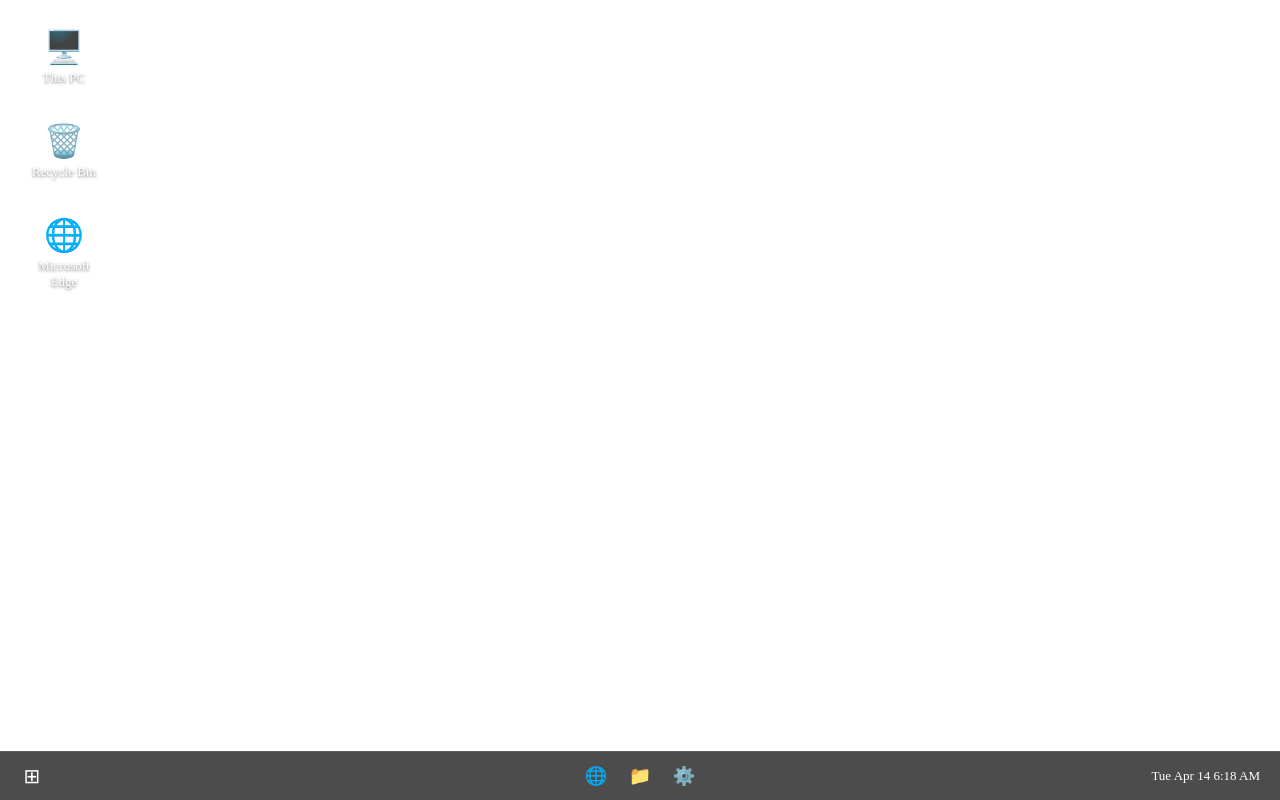
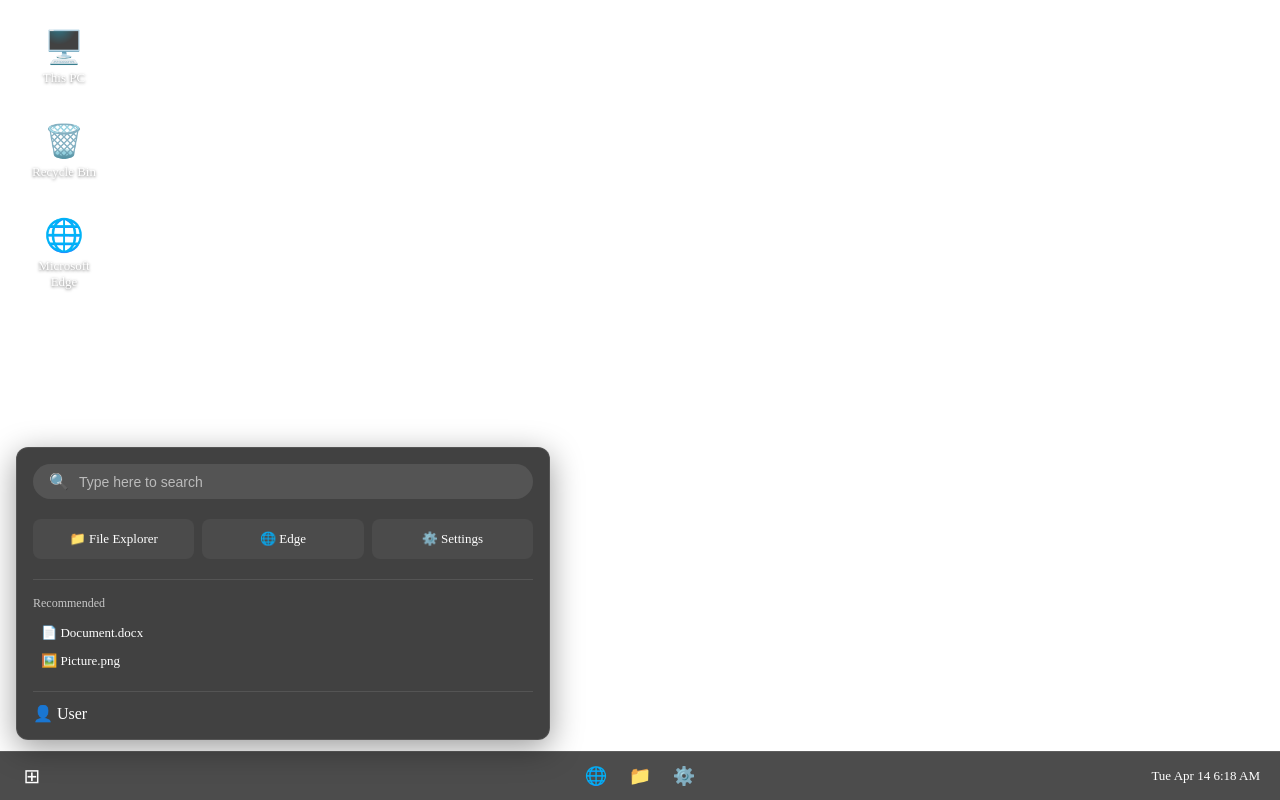
Before and after one commit to Krish-Kothari/Wap_Group_Project, a React (Vite) app: page / in a window 1280 px wide. Built offline with nearby package versions, Linux system fonts and the light colour scheme.

Commit message:
create static start menu component

```diff
--- a/src/App.jsx
+++ b/src/App.jsx
@@ -1,6 +1,7 @@
 import { useState } from 'react'
 import Desktop from './components/Desktop/Desktop'
 import Taskbar from './components/Taskbar/Taskbar'
+import StartMenu from './components/StartMenu/StartMenu'
 
 function App() {
 
@@ -9,6 +10,7 @@ function App() {
     <div>
       <Desktop/>
       <Taskbar/>
+      <StartMenu/>
     </div>
   )
 }
--- /dev/null
+++ b/src/components/StartMenu/StartMenu.jsx
@@ -0,0 +1,43 @@
+import React, { useEffect, useRef } from 'react';
+import styles from './StartMenu.module.css';
+
+const StartMenu = ({ closeStart }) => {
+  const menuRef = useRef();
+
+  useEffect(() => {
+    const handleClickOutside = (e) => {
+      if (menuRef.current && !menuRef.current.contains(e.target)) {
+        closeStart();
+      }
+    };
+    document.addEventListener('mousedown', handleClickOutside);
+    return () => document.removeEventListener('mousedown', handleClickOutside);
+  }, [closeStart]);
+
+  return (
+    <div className={styles.startMenu} ref={menuRef}>
+      <div className={styles.searchBox}>
+        <span>🔍</span>
+        <input type="text" placeholder="Type here to search" />
+      </div>
+
+      <div className={styles.pinnedApps}>
+        <div className={styles.appTile}>📁 File Explorer</div>
+        <div className={styles.appTile}>🌐 Edge</div>
+        <div className={styles.appTile}>⚙️ Settings</div>
+      </div>
+
+      <div className={styles.recommended}>
+        <span>Recommended</span>
+        <div>📄 Document.docx</div>
+        <div>🖼️ Picture.png</div>
+      </div>
+
+      <div className={styles.userSection}>
+        <span>👤 User</span>
+      </div>
+    </div>
+  );
+};
+
+export default StartMenu;
--- /dev/null
+++ b/src/components/StartMenu/StartMenu.module.css
@@ -0,0 +1,92 @@
+.startMenu {
+  position: absolute;
+  bottom: 60px;
+  left: 16px;
+  width: 500px;
+  background: rgba(32, 32, 32, 0.85);
+  backdrop-filter: blur(30px);
+  border-radius: 12px;
+  border: 1px solid rgba(255, 255, 255, 0.1);
+  box-shadow: 0 8px 32px rgba(0, 0, 0, 0.4);
+  padding: 16px;
+  z-index: 200;
+  color: white;
+}
+
+.searchBox {
+  display: flex;
+  align-items: center;
+  background: rgba(255, 255, 255, 0.1);
+  border-radius: 20px;
+  padding: 8px 16px;
+  margin-bottom: 20px;
+}
+
+.searchBox span {
+  margin-right: 8px;
+}
+
+.searchBox input {
+  background: transparent;
+  border: none;
+  outline: none;
+  color: white;
+  width: 100%;
+  font-size: 14px;
+}
+
+.searchBox input::placeholder {
+  color: rgba(255, 255, 255, 0.6);
+}
+
+.pinnedApps {
+  display: grid;
+  grid-template-columns: repeat(3, 1fr);
+  gap: 8px;
+  margin-bottom: 20px;
+}
+
+.appTile {
+  background: rgba(255, 255, 255, 0.05);
+  border-radius: 8px;
+  padding: 12px 8px;
+  text-align: center;
+  font-size: 13px;
+  cursor: default;
+  transition: background 0.1s;
+}
+
+.appTile:hover {
+  background: rgba(255, 255, 255, 0.15);
+}
+
+.recommended {
+  border-top: 1px solid rgba(255, 255, 255, 0.1);
+  padding-top: 16px;
+}
+
+.recommended span {
+  font-size: 12px;
+  opacity: 0.7;
+  margin-bottom: 8px;
+  display: block;
+}
+
+.recommended div {
+  padding: 6px 8px;
+  border-radius: 6px;
+  font-size: 13px;
+  cursor: default;
+}
+
+.recommended div:hover {
+  background: rgba(255, 255, 255, 0.05);
+}
+
+.userSection {
+  display: flex;
+  align-items: center;
+  margin-top: 16px;
+  padding-top: 12px;
+  border-top: 1px solid rgba(255, 255, 255, 0.1);
+}
```
Also changed, not shown: 1 other file (tests, documents, lock files or other folders).
